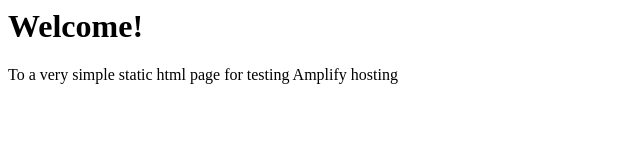
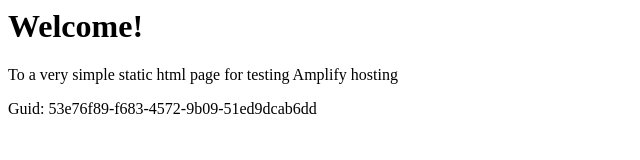
Before and after one commit to aws-aemilia-bom/Github-PR-Commit-Integration-Test-DoNotTouch-v1-prod-ap-south-1, a website: page src/index.html in a window 1280 px wide. Shown: the whole page, without its empty margins (0-640 px from the left). Drawn offline with Linux system fonts and the light colour scheme.

Commit message:
commit from integ tests

```diff
--- a/src/index.html
+++ b/src/index.html
@@ -1,3 +1,5 @@
+
+
 <html lang="en">
 
 <head>
@@ -10,6 +12,6 @@
 <body>
     <h1>Welcome!</h1>
     <p>To a very simple static html page for testing Amplify hosting</p>
-</body>
+    <p>Guid: 53e76f89-f683-4572-9b09-51ed9dcab6dd</p></body>
 
 </html>
```
